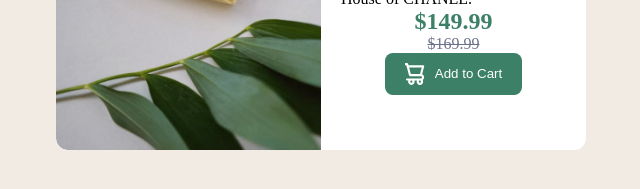
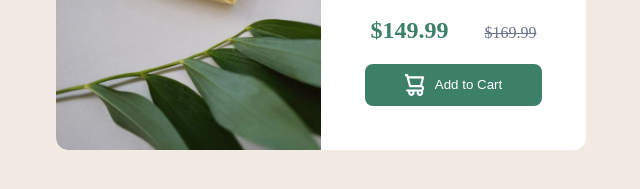
Before and after one commit to sonalwije333/product-preview-card-component, a plain HTML site: page index.html in a window 1280 px wide. Shown: the part 449-638 px from the top of the page, without its empty margins (319-959 px from the left). Drawn offline with Linux system fonts and the light colour scheme.

Commit message:
button styled

```diff
--- a/index.html
+++ b/index.html
@@ -29,8 +29,10 @@
       Perfumer-Creator for the House of CHANEL.
     </p>
 
+  <div class="product__prices">
     <p class="product__price">$149.99</p>
     <p class="product__original-price">$169.99</p>
+  </div>
 
     <button class="button" >
       <img src="./images/icon-cart.svg" alt="">Add to Cart
--- a/styles.css
+++ b/styles.css
@@ -46,7 +46,14 @@ body {
 .product__title {
     font-family: 'Fraunces', serif;
     font-size: 1.5rem;
-    margin: 20px 0;
+    margin: 30px 0;
+}
+
+.product__prices {
+    display: flex;
+    align-items: baseline;
+    gap: 36px;
+    margin: 20px 0; /* Add some margin for spacing */
 }
 
 .product__price {
@@ -58,6 +65,7 @@ body {
 .product__original-price {
     color: hsl(228, 12%, 48%);
     text-decoration: line-through;
+
 }
 
 .button {
@@ -65,7 +73,7 @@ body {
     color: white;
     border: none;
     border-radius: 8px;
-    padding: 10px 20px;
+    padding: 10px 40px;
     cursor: pointer;
     display: flex;
     align-items: center;
```
